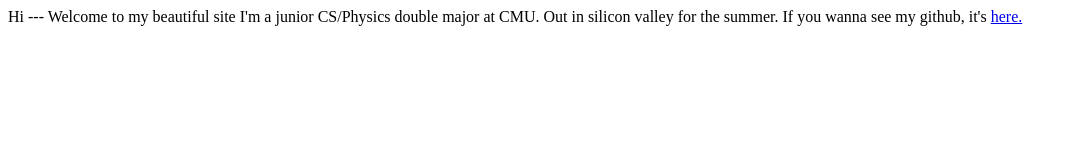
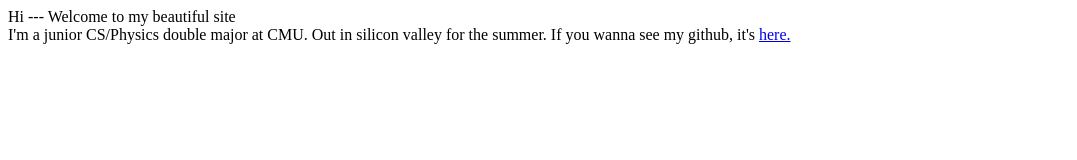
Before and after one commit to cpd85/cpd85.github.io, a plain HTML site: page index.html in a window 1280 px wide. Shown: the whole page, without its empty margins (0-1077 px from the left). Drawn offline with Linux system fonts and the light colour scheme.

Commit message:
page break

```diff
--- a/index.html
+++ b/index.html
@@ -5,7 +5,7 @@ cdonaghy home
 </title>
 <body>
 <!-- looking at my source ,eh?  -->
-Hi --- Welcome to my beautiful site
+Hi --- Welcome to my beautiful site<br>
 I'm a junior CS/Physics double major at CMU. Out in silicon valley for the summer.
 
 If you wanna see my github, it's <a href="http://www.github.com/cpd85">here.</a>
```
